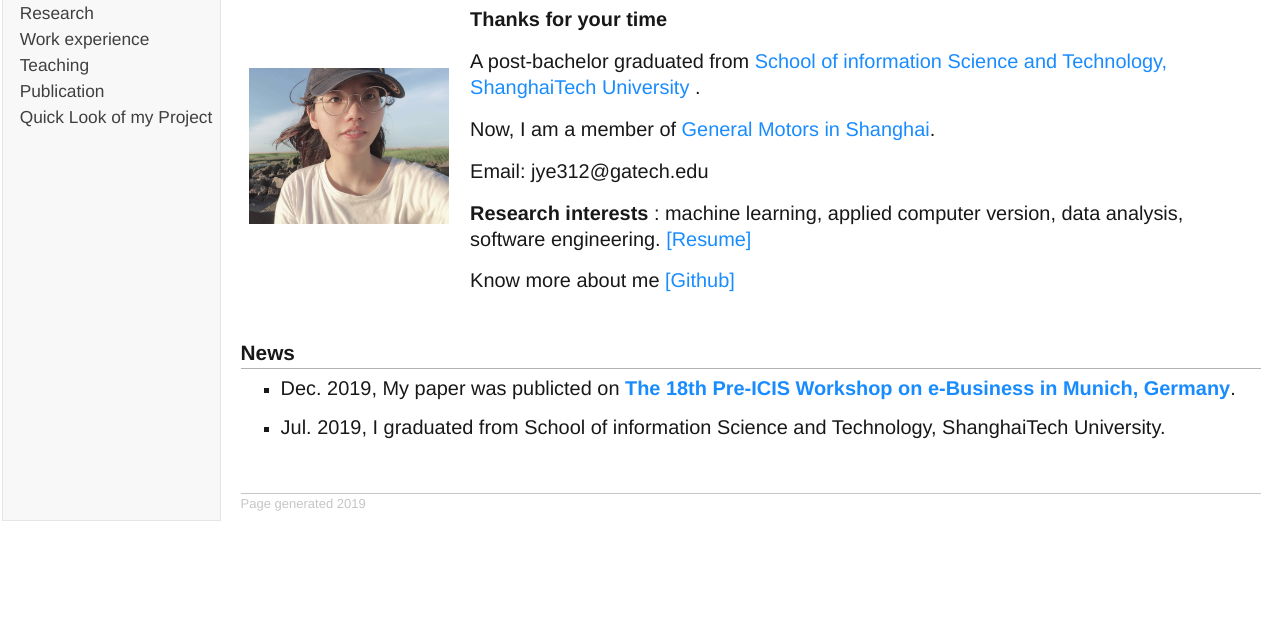
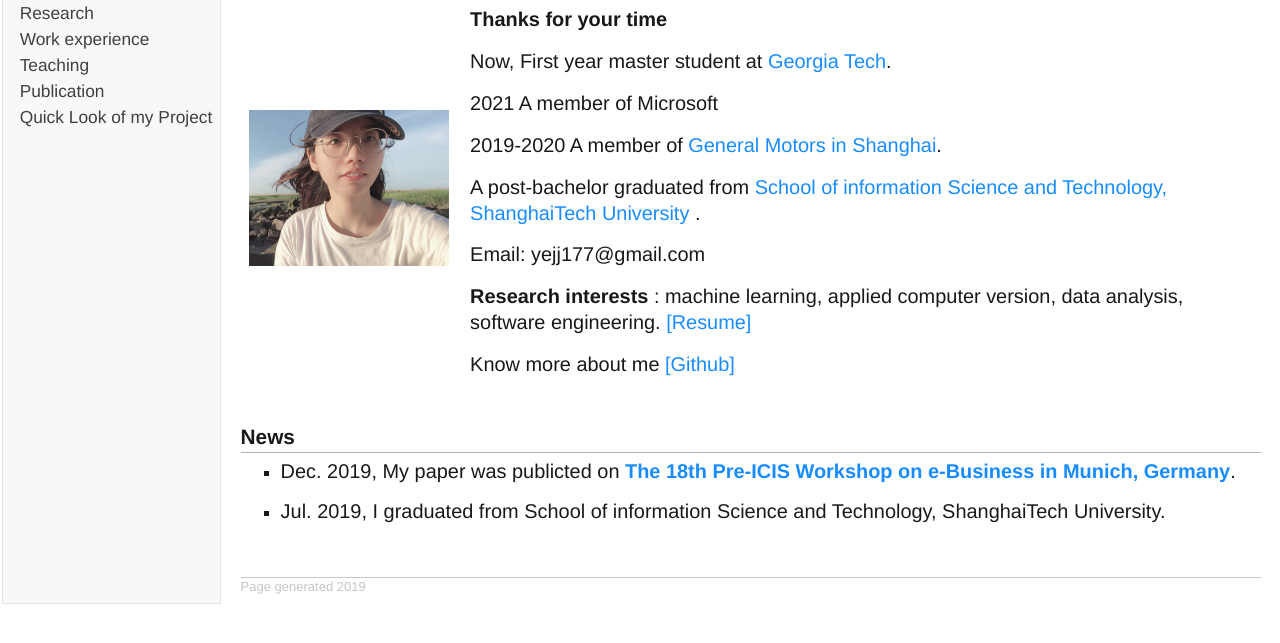
Before and after one commit to qingqingye/qingqingye.github.io, a plain HTML site: page index.html in a window 1280 px wide. Shown: the part 79-722 px from the top of the page. Drawn offline with Linux system fonts and the light colour scheme; files whose address does not match are found by name.

Commit message:
change index page

```diff
--- a/index.html
+++ b/index.html
@@ -30,10 +30,12 @@
 <img src="eve.jfif" alt="alt text" width="200px" height="HEIGHTpx" />&nbsp;</td>
 
 <td align="left"><p><b>Thanks for your time</b></p>
-    <p>A post-bachelor graduated from <a href="http://sist.shanghaitech.edu.cn/">School of information Science and Technology, ShanghaiTech University</a> .</p>
-    <p>Now, I am a member of <a href="https://www.gm.com/">General Motors in Shanghai</a>.</p>
-    <p>Email: jye312@gatech.edu</p>
-
+                        <p>Now, First year master student at <a target="_blank" href="https://www.cc.gatech.edu/">Georgia Tech</a>.</p>
+                        <p>2021 A member of Microsoft</p>
+                        <p>2019-2020 A member of <a target="_blank" href="https://www.gm.com/">General Motors in Shanghai</a>.</p>
+                        <p>A post-bachelor graduated from <a target="_blank" href="http://sist.shanghaitech.edu.cn/">School of
+                            information Science and Technology, ShanghaiTech University</a> .</p>
+                        <p>Email: yejj177@gmail.com</p>
 <p><b>Research interests </b>:
  machine learning, applied computer version, data analysis, software engineering. <a href="papers/CV/Jingjing_cv.pdf">[Resume]</a> </p>
     <p>Know more about me  <a href="https://github.com/qingqingye"> [Github] </a></p>
```
Also changed, not shown: 1 other file.
